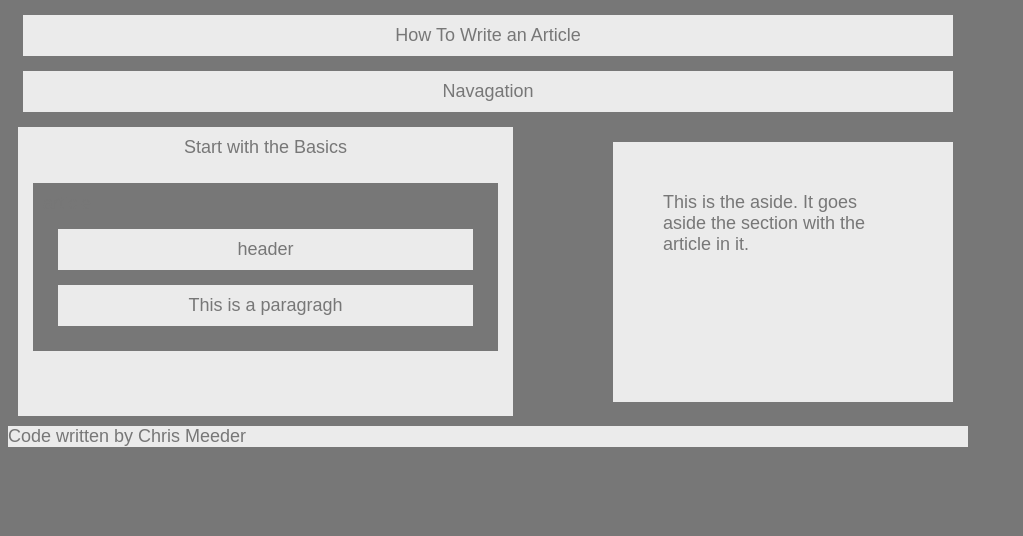
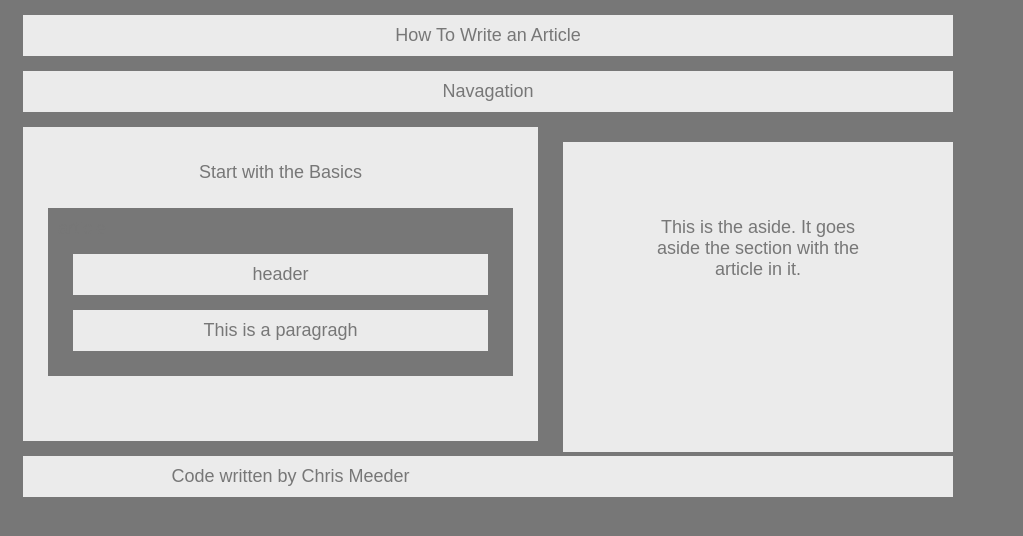
Before and after one commit to cmeeder1207/HW-WIREFRAME, a plain HTML site: page index.html in a window 1280 px wide. Shown: the whole page, without its empty margins (0-1023 px from the left). Drawn offline with Linux system fonts and the light colour scheme.

Commit message:
fixed up sizing issues

```diff
--- a/index.html
+++ b/index.html
@@ -33,4 +33,4 @@
 <footer>Code written by Chris Meeder</footer>
 
 </body>
-</html>
+</htm
--- a/style.css
+++ b/style.css
@@ -3,7 +3,7 @@ section{width:495px}
 
 body{font-family: Arial, Helvetica, sans-serif;
     color: #777; background:#777;
-    width: 960px; font-size: 18px}
+    max-width: 960px; font-size: 18px;width: 960px}
 
 Header,nav,section,aside,footer{background:#ebebeb}
 
@@ -11,9 +11,9 @@ article{color: ebebeb; background: #777}
 
 h1,p {color: #777;background: #ebebeb
 }
-/* my work */
+/* my work :) */
 
-header,p,nav{text-align: center;
+header,p,nav,footer{text-align: center;
 margin: 15px;
 background:#ebebeb;
 padding: 10px;
@@ -23,8 +23,11 @@ aside{
     float: right;
     width: 25%;
     margin: 15px;
-    padding:50px;
+    padding:75px;
     height: 160px;
+    margin-top:10;
+    text-align: center;
+
 
 }
 
@@ -32,6 +35,8 @@ article{margin: 15px;
 padding: 10px;
 }
 
-section{margin: 10px;
+section{margin: 15px;padding: 10px;
 padding-bottom: 50px;
 }
+
+footer{text-align: center}
```
